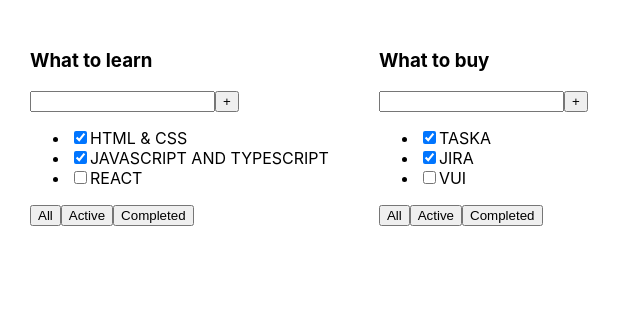
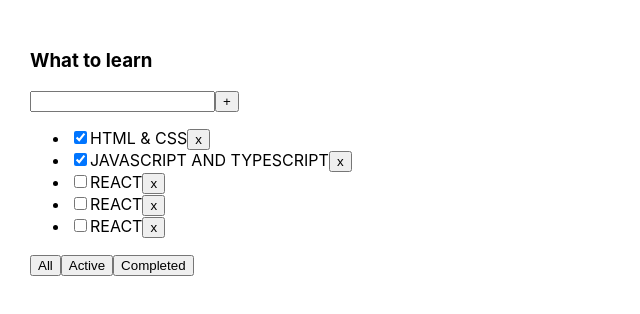
Before and after one commit to MasloyMax/1-todolist, a React (Create React App) app: page / in a window 1280 px wide. Shown: the top 314 px of the page, without its empty margins (0-640 px from the left). Built offline with nearby package versions, Linux system fonts and the light colour scheme.

Commit message:
Commit new todoList

```diff
--- a/src/App.tsx
+++ b/src/App.tsx
@@ -1,32 +1,56 @@
-import React from 'react';
+import React, {useEffect, useState} from 'react';
 import './App.css';
 import TodoList, {TaskType} from "./Component/TodoList";
-
-
-// type AppPropsType = {
-//     title: string,
-//     tasks: any
-// }
+import {type} from "os";
+export type FilterValuesType = 'all' | 'active' | 'completed'
 
 function App() {
-    const todoListTitle_1:string = 'What to learn'
-    const todoListTitle_2:string = 'What to buy'
-    const tasks_1:Array<TaskType> = [
+    const todoListTitle: string = 'What to learn'
+    const todoListTitle_2: string = 'What to buy'
+
+    // let tasks: Array<TaskType>, setTasks:(tasks: Array<TaskType>) => void
+    let [tasks, setTasks] = useState([
         {id: 1, title: "HTML & CSS", isDone: true},
         {id: 2, title: "JAVASCRIPT AND TYPESCRIPT", isDone: true},
-        {id: 3, title: "REACT", isDone: false}
-    ]
-    const tasks_2:Array<TaskType> = [
-        {id: 1, title: "TASKA", isDone: true},
-        {id: 2, title: "JIRA", isDone: true},
-        {id: 3, title: "VUI", isDone: false}
-    ]
+        {id: 4, title: "REACT", isDone: false},
+        {id: 5, title: "REACT", isDone: false},
+        {id: 6, title: "REACT", isDone: false}
+    ])
+
+    // let [filter, setFilter] = useState('all')
+    const removeTask = (id: number) => {
+        let filterTasks = tasks.filter((t) => t.id !== id) //стейт обновляется асинхронно
+        setTasks(filterTasks)
+    }
+
+    // useEffect(() =>{
+    //     console.log(tasks)
+    // }, [tasks])
+    // setTasks(tasks.filter(t => t.id !== taskId))
+
+    let [filter, setFilter] = useState<FilterValuesType>('all')
+
+    const changeFilter = (filter: FilterValuesType) => {
+        setFilter(filter)
+    }
+
+    const getfilteredTaskForRender = () => {
+        switch (filter) {
+            case "active":
+                return tasks.filter(t => t.isDone === false)
+            case "completed":
+                return tasks.filter(t => t.isDone === true)
+            default:
+                return tasks
+        }
+    }
+    const getFilteredTaskForRender: Array<TaskType> = getfilteredTaskForRender()
+
     return (
         <div className="App">
-            <TodoList title={todoListTitle_1} tasks={tasks_1}/>
-            <TodoList title={todoListTitle_2} tasks={tasks_2}/>
+            <TodoList changeFilter={changeFilter} removeTask={removeTask} title={todoListTitle} tasks={getFilteredTaskForRender}/>
         </div>
-    );
+    )
 }
 
 export default App
--- a/src/Component/TodoList.tsx
+++ b/src/Component/TodoList.tsx
@@ -1,8 +1,12 @@
 import React from "react";
+import {FilterValuesType} from "../App";
+
 
 type TodoListPropsType = {
     title: string
     tasks: Array<TaskType>
+    removeTask: (taskId: number) => void
+    changeFilter: (filter: FilterValuesType) => void
 }
 
 export type TaskType = {
@@ -11,9 +15,16 @@
     isDone: boolean
 }
 
-const TodoList = (props:TodoListPropsType) => {
-
-
+const TodoList = (props: TodoListPropsType) => {
+    let newTask = props.tasks.length
+        ? props.tasks.map((t: TaskType) => {
+        return <li key={t.id}>
+            <input type="checkbox" checked={t.isDone}/>
+            <span>{t.title}</span>
+            <button onClick={() => props.removeTask(t.id)}>x</button>
+        </li>
+    })
+        : <span>Tasks list iis empty</span>
     return (
         <div>
             <h3>{props.title}</h3>
@@ -22,23 +33,12 @@
                 <button>+</button>
             </div>
             <ul>
-                <li>
-                    <input type="checkbox" checked={props.tasks[0].isDone}/>
-                    <span>{props.tasks[0].title}</span>
-                </li>
-                <li>
-                    <input type="checkbox" checked={props.tasks[1].isDone}/>
-                    <span>{props.tasks[1].title}</span>
-                </li>
-                <li>
-                    <input type="checkbox" checked={props.tasks[2].isDone}/>
-                    <span>{props.tasks[2].title}</span>
-                </li>
+                {newTask}
             </ul>
             <div>
-                <button>All</button>
-                <button>Active</button>
-                <button>Completed</button>
+                <button onClick={ () => props.changeFilter('all')}>All</button>
+                <button onClick={ () => props.changeFilter('active')}>Active</button>
+                <button onClick={ () => props.changeFilter('completed')}>Completed</button>
             </div>
         </div>
     )
```
